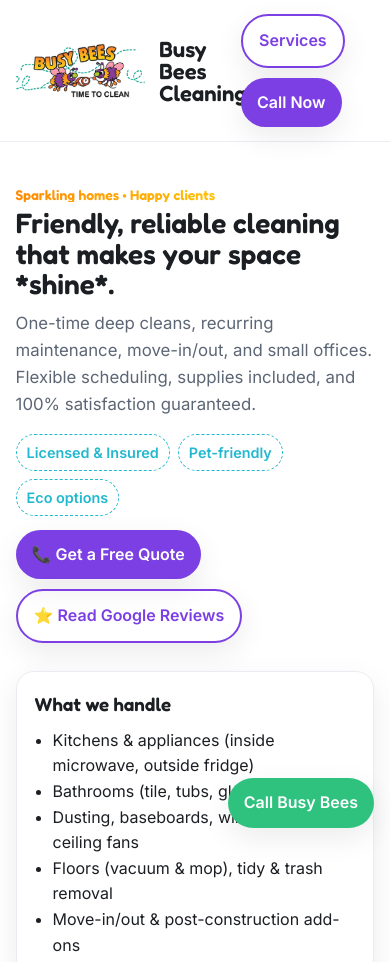
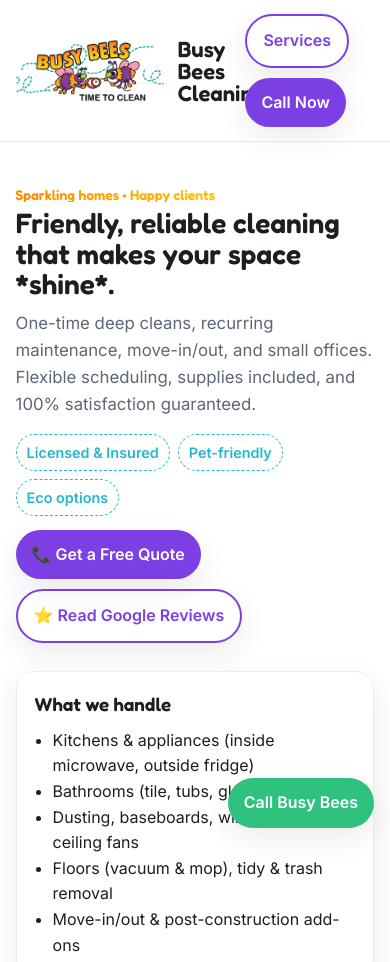
Before and after one commit to xxhelderxx/busybeescleaningnm, a plain HTML site: page index.html in a window 390 px wide. Shown: the top 962 px of the page. Drawn offline with Linux system fonts and the light colour scheme.

Commit message:
Add files via upload

```diff
--- a/index.html
+++ b/index.html
@@ -32,7 +32,17 @@
     header{position:sticky;top:0;background:#fff;border-bottom:1px solid var(--line);z-index:5}
     .nav{display:flex;align-items:center;justify-content:space-between;gap:16px;padding:14px 0}
     .brand{display:flex;align-items:center;gap:14px}
-    .brand img{height:56px;width:auto}
+    .brand img{
+  height:100px;   /* bigger on desktop */
+  width:auto;
+}
+
+@media (max-width:720px){
+  .brand img{
+    height:64px;  /* scale down on smaller screens */
+  }
+}
+
     .brand h1{font:600 22px/1 Fredoka;margin:0}
     .cta{display:flex;gap:10px;flex-wrap:wrap}
     .btn{display:inline-block;padding:12px 16px;border-radius:999px;font-weight:600;background:var(--bee-purple);color:#fff;box-shadow:var(--shadow)}
```
